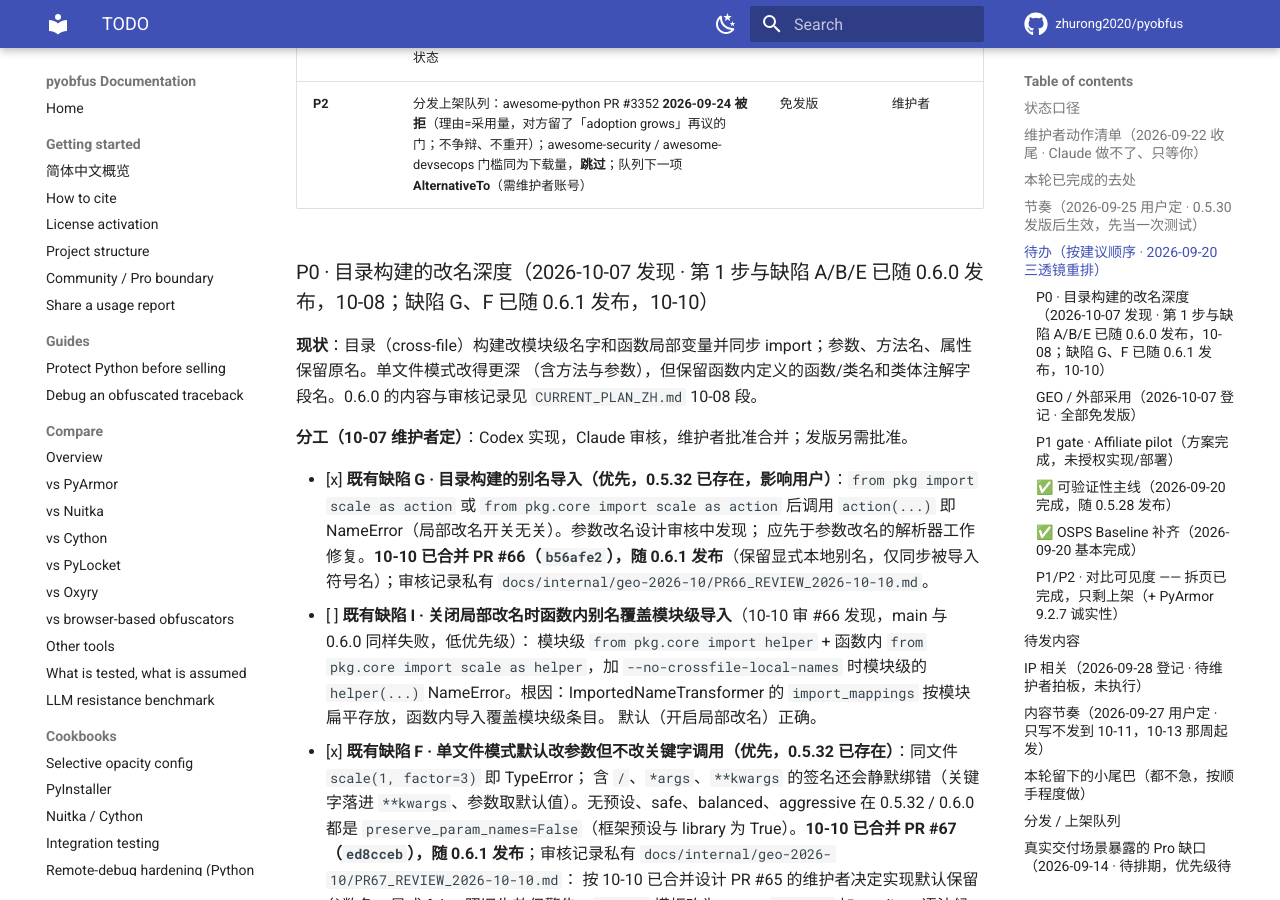
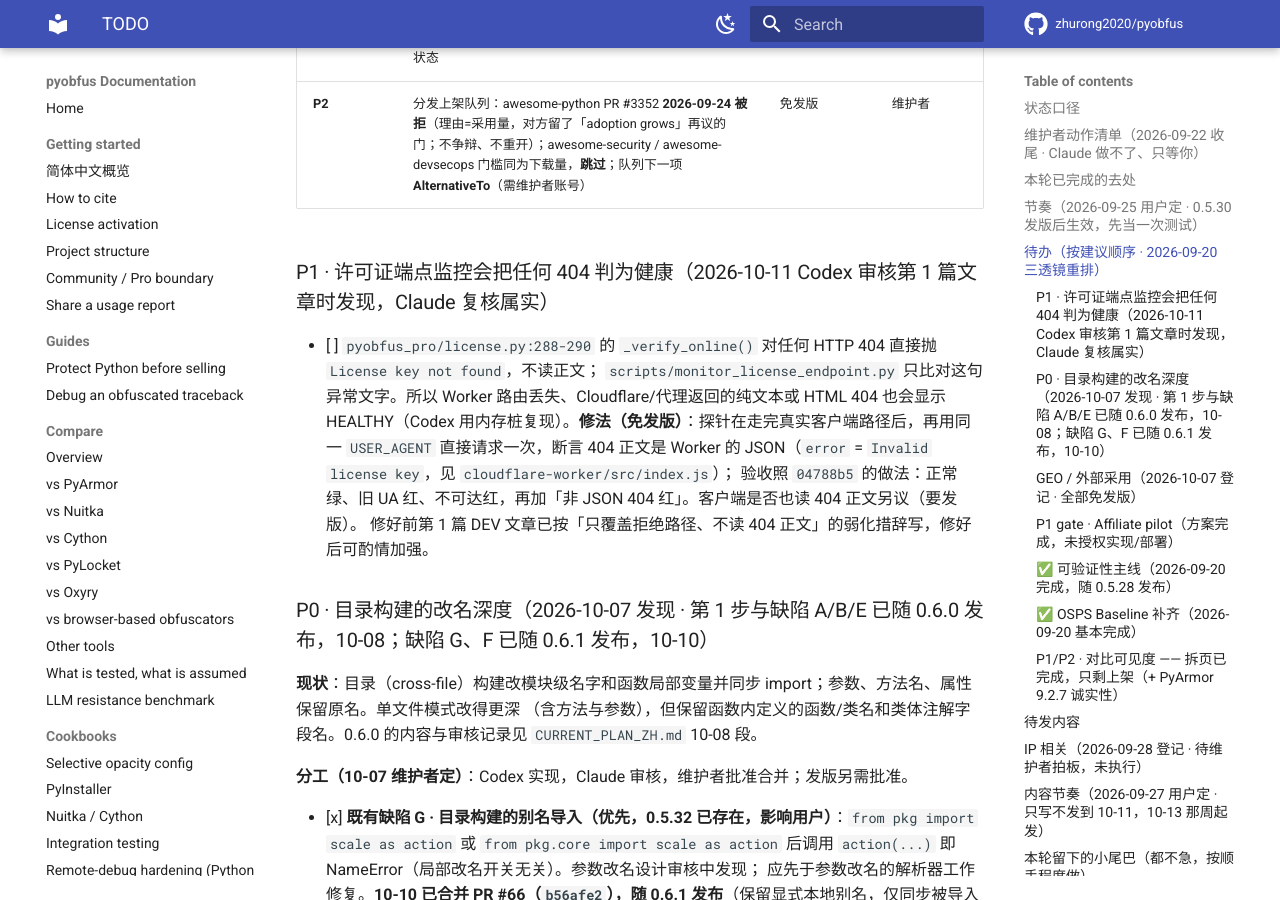
Before and after one commit to zhurong2020/pyobfus, an MkDocs documentation site: the page built from docs/TODO.md, in a window 1280 px wide and 900 px high, scrolled down 5769 px. Built offline with MkDocs 1.6.1 and Material for MkDocs 9.7.7, drawn with Linux system fonts in a browser that asks for light colours; comment, search, counter and statistics services are not loaded.

Commit message:
docs: register licence monitor 404 false-green found in draft review
Co-Authored-By: Claude Opus 5.5 <noreply@anthropic.com>

```diff
--- a/docs/TODO.md
+++ b/docs/TODO.md
@@ -159,6 +159,15 @@ provenance 项收拢为**一条主线抬为 P0**；**明确不追** PyArmor 的
 | ~~P1~~ ✅ | 抗 AI 措辞改写**完成 2026-09-22**（tech-deai）：README / `landing/index.html` / `docs/index.md` 散文里的 em-dash 全部清零（README 48 处）、20 条 bold-colon 功能列表改成带动词的句子；命令、路径、版本号、链接、What's new 横幅与 UI 标签（如 `Unlock Pro`）原样。H2 骨架未动（doc-hub 型 README，锚点被外部引用）。~~pyarmor VMC/ECC 补记~~——已确认无需改 | 免发版（README 到 PyPI 要等下次发版） | — |
 | ~~P0~~ ✅ | **KV 每日备份适配 trial 记录 + 补跑机制**（用户 2026-09-25 列为 P0，当日完成）：`~/scripts/pyobfus_kv_export.sh` 此前只认 license 记录，第一条 `trial:*` 登记会让整轮导出拒绝落盘、许可备份静默停止（上线 5 天 KV 尚无 trial 记录，未实际发生）。已改为按 key 类型校验（`PYOB-*` 查 license_key / `trial:*` 查 email_hash+v / 未知类型只查可解析并 WARN）+ `:`→`__` Windows 安全文件名 + `--selftest` 14 项；调度从 crontab 01:30 挪进 `wsl_daily_backup.sh` 开头（systemd `Persistent` 开机补跑，cron 不补跑致 09-24/25 漏导，已补、与 09-22 逐字节一致）；`check_backup.sh` 加 KV 一节。脚本都在 `~/scripts/`（仓库外，随日备份进 OneDrive），仓内只记状态 | 免发版（仓库外脚本） | — |
 | **P2** | 分发上架队列：awesome-python PR #3352 **2026-09-24 被拒**（理由=采用量，对方留了「adoption grows」再议的门；不争辩、不重开）；awesome-security / awesome-devsecops 门槛同为下载量，**跳过**；队列下一项 **AlternativeTo**（需维护者账号） | 免发版 | 维护者 |
+
+### P1 · 许可证端点监控会把任何 404 判为健康（2026-10-11 Codex 审核第 1 篇文章时发现，Claude 复核属实）
+
+- [ ] `pyobfus_pro/license.py:288-290` 的 `_verify_online()` 对任何 HTTP 404 直接抛 `License key not found`，不读正文；
+      `scripts/monitor_license_endpoint.py` 只比对这句异常文字。所以 Worker 路由丢失、Cloudflare/代理返回的纯文本或 HTML 404
+      也会显示 HEALTHY（Codex 用内存桩复现）。**修法（免发版）**：探针在走完真实客户端路径后，再用同一 `USER_AGENT`
+      直接请求一次，断言 404 正文是 Worker 的 JSON（`error` = `Invalid license key`，见 `cloudflare-worker/src/index.js`）；
+      验收照 `04788b5` 的做法：正常绿、旧 UA 红、不可达红，再加「非 JSON 404 红」。客户端是否也读 404 正文另议（要发版）。
+      修好前第 1 篇 DEV 文章已按「只覆盖拒绝路径、不读 404 正文」的弱化措辞写，修好后可酌情加强。
 
 ### P0 · 目录构建的改名深度（2026-10-07 发现 · 第 1 步与缺陷 A/B/E 已随 0.6.0 发布，10-08；缺陷 G、F 已随 0.6.1 发布，10-10）
 
```
